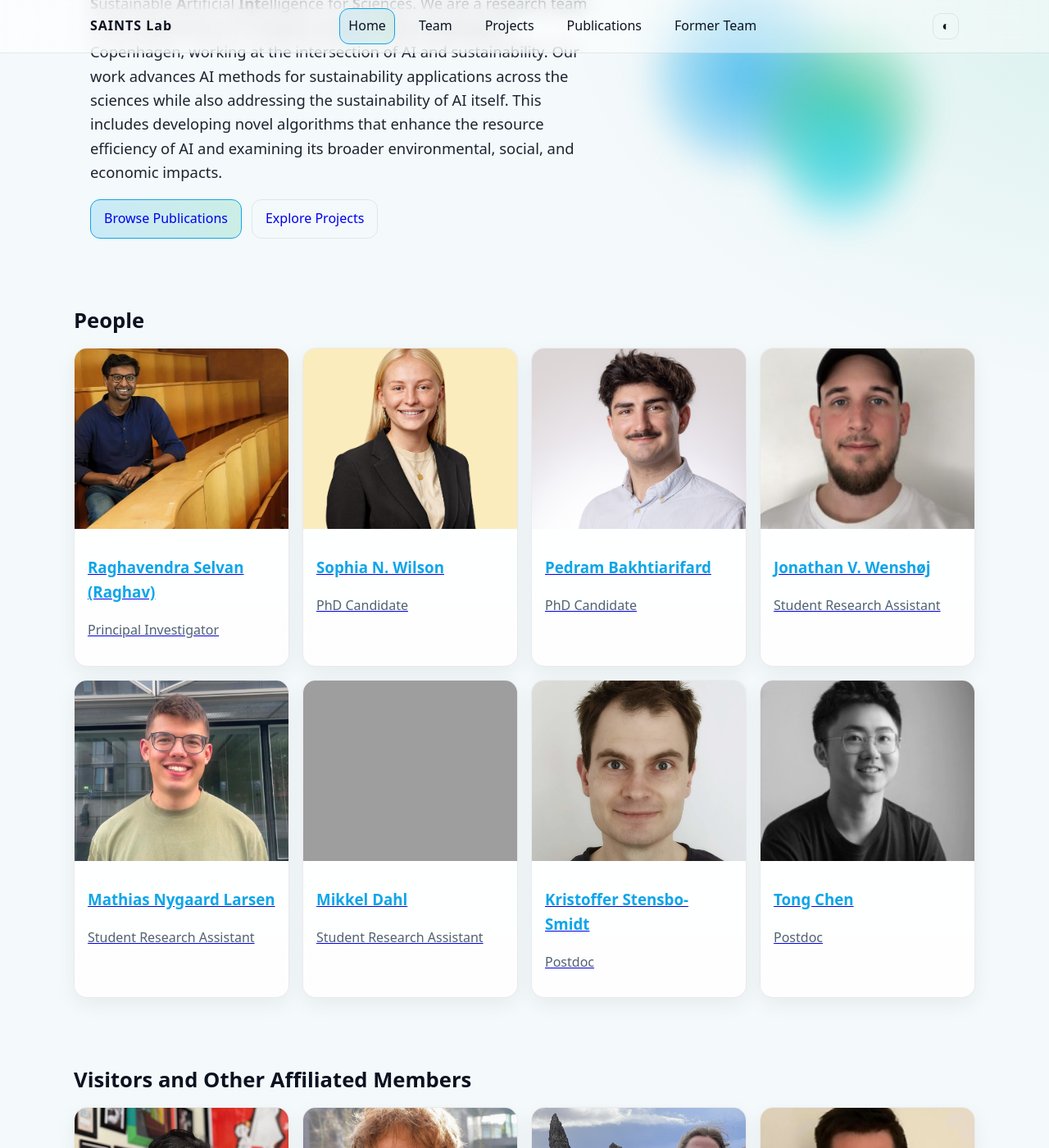
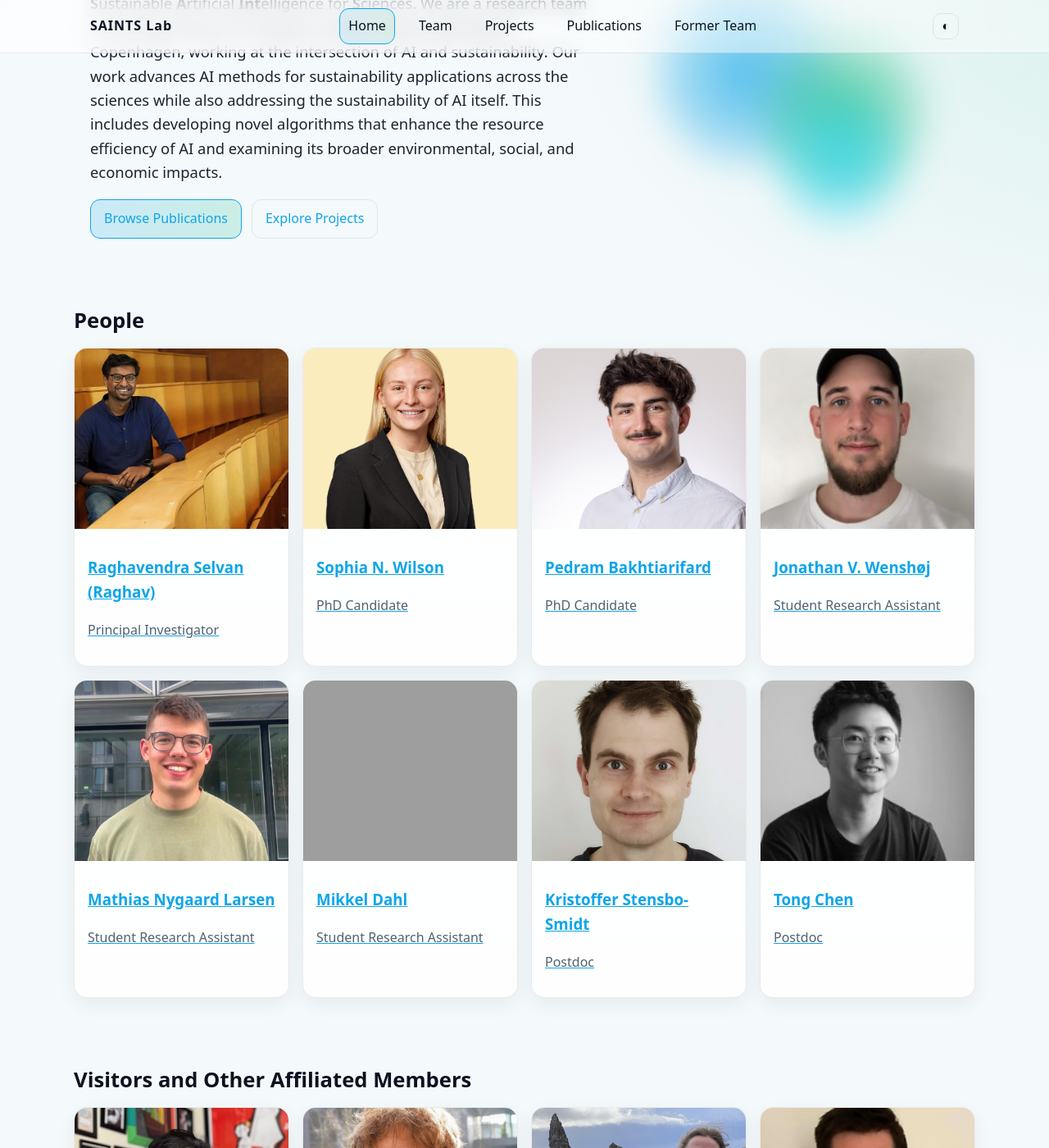
Before and after one commit to saintslab/saintslab.github.io, a Jekyll site: the page built from index.html, in a window 1280 px wide and 1400 px high, scrolled down 234 px. Shown: the whole window at 82% size. Built offline with Jekyll 4.4.1, drawn with Linux system fonts in a browser that asks for light colours; grey boxes are pictures that could not be loaded.

Commit message:
Update style

```diff
--- a/assets/css/style.css
+++ b/assets/css/style.css
@@ -31,6 +31,12 @@
   color: var(--text);
   line-height: 1.6;
 }
+
+/* Default links use the theme accent (matches the heading blue) instead of the browser blue.
+   Class-based rules below (.menu a, .links a, .toc-item, .chip, .brand, …) are more
+   specific and keep their own colors. */
+a{color:var(--accentA)}
+a:hover{color:var(--accentB)}
 
 .container{max-width:1100px;margin:0 auto;padding:0 20px}
 .site-header{
```
